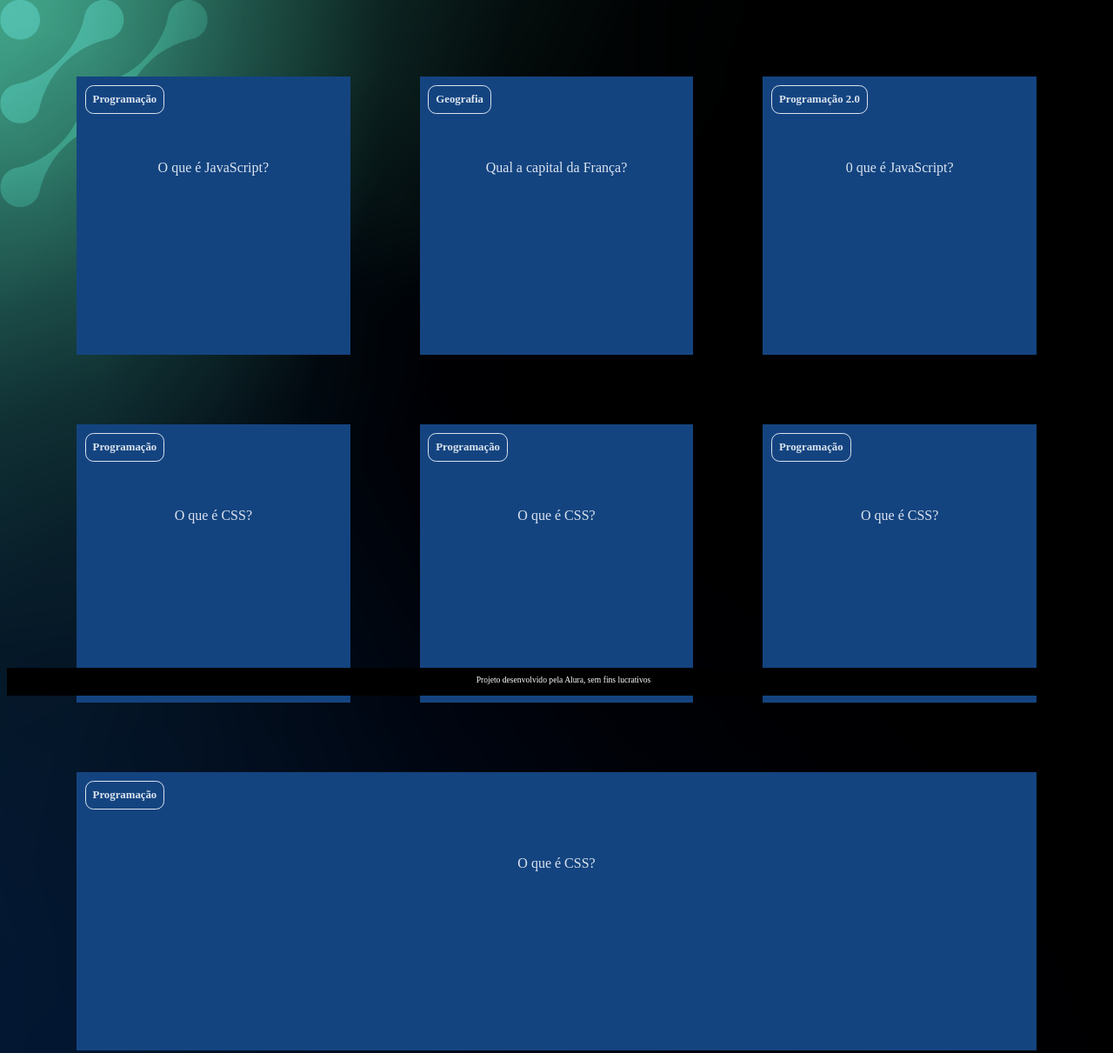
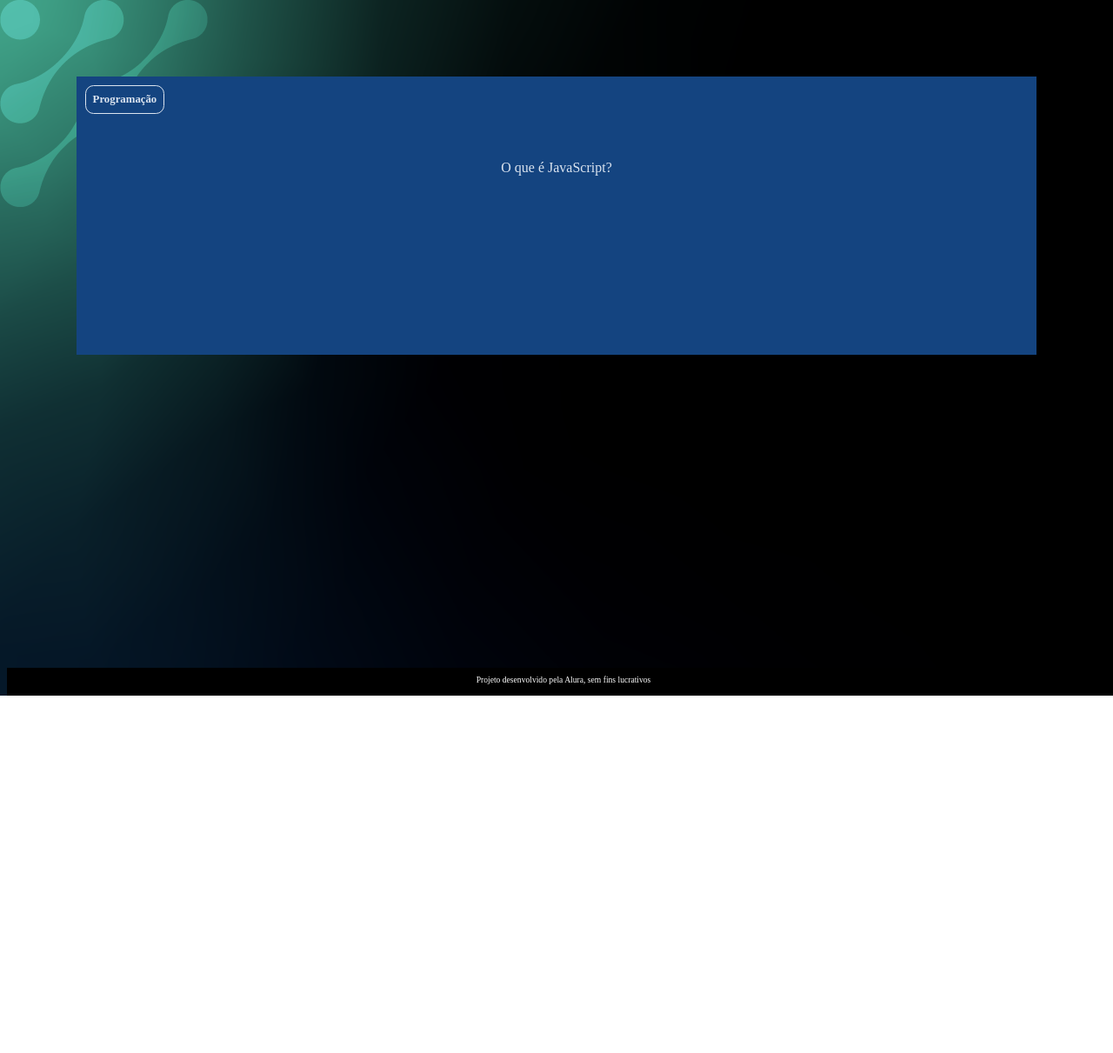
Before and after one commit to CrysParteka/Busato-2-s-rie-3-Trimestre, a plain HTML site: page index.html in a window 1280 px wide. Shown: the top 1211 px of the page at 87% size. After the commit the page ends 800 px from the top, so only its background shows below. Drawn offline with Linux system fonts and the light colour scheme.

Commit message:
Add files via upload

```diff
--- /dev/null
+++ b/app.js
@@ -0,0 +1,3 @@
+function criaCartao(categoria, pergunta, resposta) {
+    console.log(categoria, pergunta, resposta)
+}
--- a/index.html
+++ b/index.html
@@ -20,76 +20,12 @@
                     </div>
                 </div>
             </article>
-            <article class="cartao">
-                <div class="cartao__conteudo">
-                    <h3>Geografia</h3>
-                    <div class="cartao__conteudo__pergunta">
-                        <p>Qual a capital da França?</p>
-                    </div>
-                    <div class="cartao__conteudo__resposta">
-                        <p>A capital da França é Paris</p>
-                    </div>
-                </div>
-            </article>
-            <article class="cartao">
-                <div class="cartao__conteudo">
-                    <h3>Programação 2.0</h3>
-                    <div class="cartao__conteudo__pergunta">
-                        <p>0 que é JavaScript?</p>
-                    </div>
-                    <div class="cartao__conteudo__resposta">
-                        <p>0 JavaScript é uma linguagem de programação</p>
-                    </div>
-                </div>
-            </article>
-            <article class="cartao">
-                <div class="cartao__conteudo">
-                    <h3>Programação</h3>
-                    <div class="cartao__conteudo__pergunta">
-                        <p>O que é CSS?</p>
-                    </div>
-                    <div class="cartao__conteudo__resposta">
-                    <p>O CSS é uma linguagem de estilização</p>
-                    </div>
-                </div>
-            </article>
-            <article class="cartao">
-                <div class="cartao__conteudo">
-                    <h3>Programação</h3>
-                    <div class="cartao__conteudo__pergunta">
-                        <p>O que é CSS?</p>
-                    </div>
-                    <div class="cartao__conteudo__resposta">
-                    <p>O CSS é uma linguagem de estilização</p>
-                    </div>
-                </div>
-            </article>
-            <article class="cartao">
-                <div class="cartao__conteudo">
-                    <h3>Programação</h3>
-                    <div class="cartao__conteudo__pergunta">
-                        <p>O que é CSS?</p>
-                    </div>
-                    <div class="cartao__conteudo__resposta">
-                    <p>O CSS é uma linguagem de estilização</p>
-                    </div>
-                </div>
-            </article>
-            <article class="cartao">
-                <div class="cartao__conteudo">
-                    <h3>Programação</h3>
-                    <div class="cartao__conteudo__pergunta">
-                        <p>O que é CSS?</p>
-                    </div>
-                    <div class="cartao__conteudo__resposta">
-                    <p>O CSS é uma linguagem de estilização</p>
-                    </div>
-                </div>
-            </article>
         </section>
     </main>
     <footer>
         <p>Projeto desenvolvido pela Alura, sem fins lucrativos</p>
     </footer>
+    <script src="app.js"></script>
+    <script src="perguntas.js"></script>
 </body>
 </html>
--- /dev/null
+++ b/perguntas.js
@@ -0,0 +1,17 @@
+criaCartao(
+    'Programação',
+    'O que é Python?',
+    'O Python é uma linguagem de programação'
+)
+
+criaCartao(
+    'Geografia',
+    'Qual a capital da França?',
+    'A capital da França é Paris'
+)
+
+criaCartao(
+    'Programação',
+    'O que é uma função?',
+    'Uma função é um bloco de código que executa alguma tarefa'
+)
```
Also changed, not shown: style.css (+5 -4 lines).
